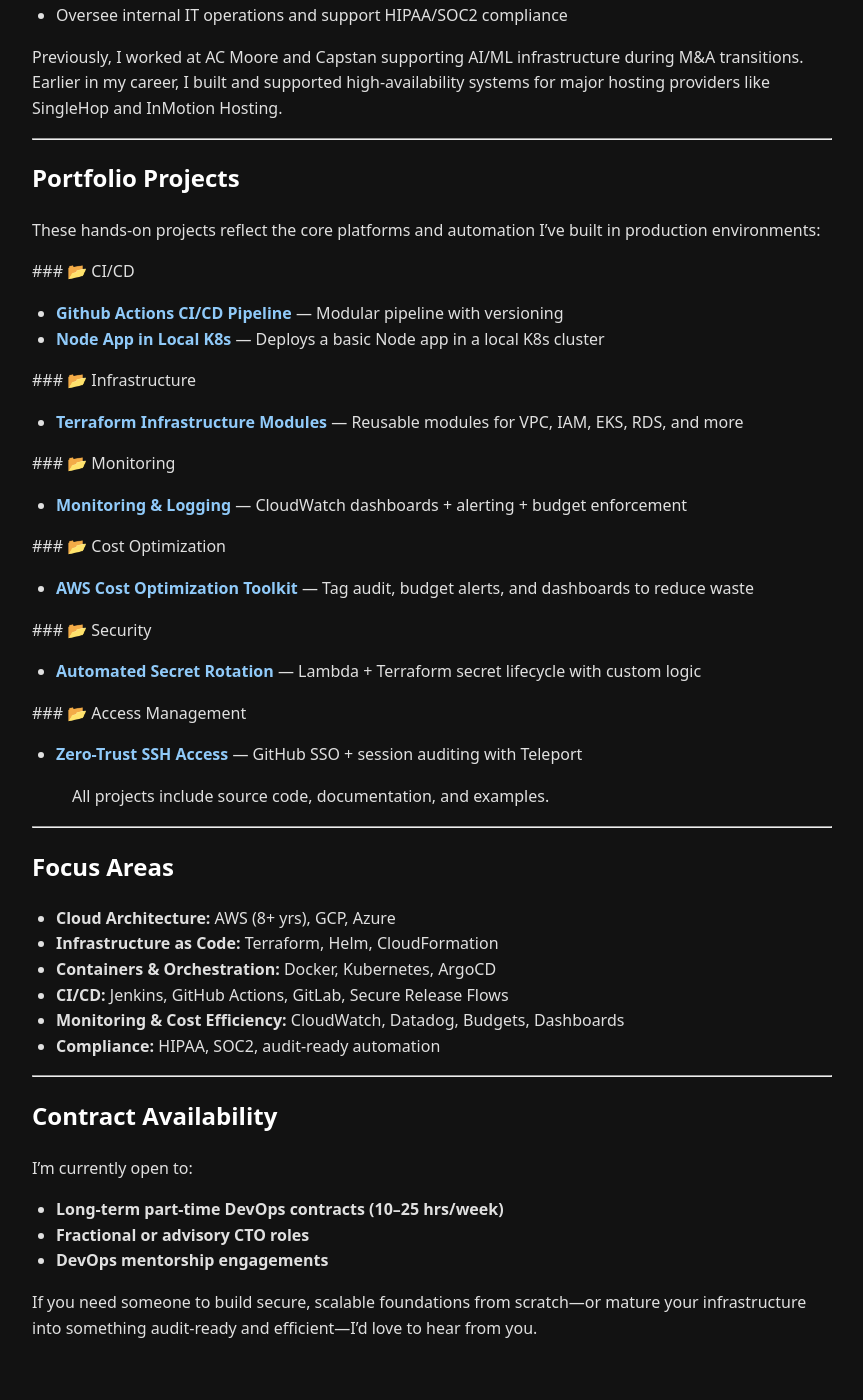
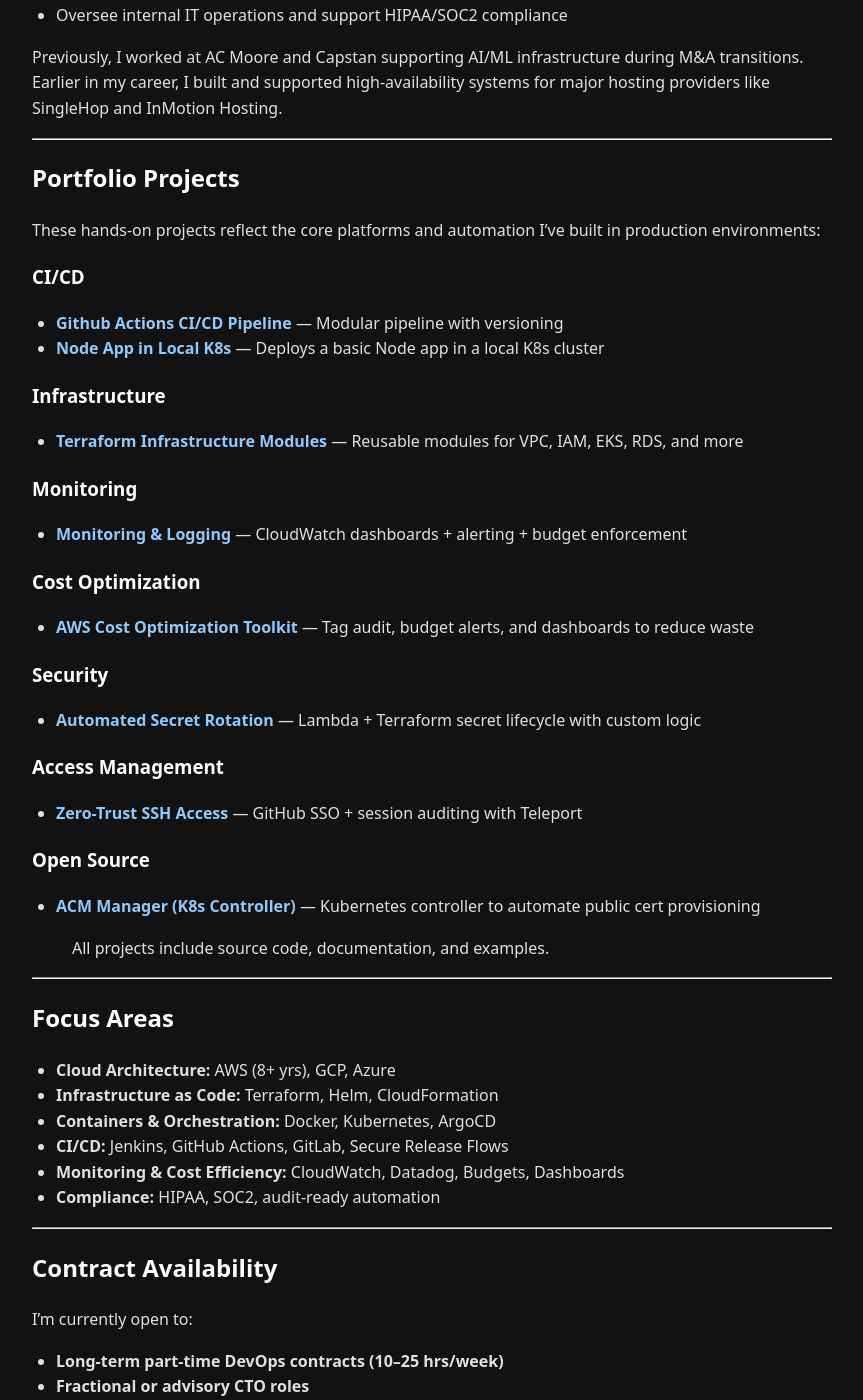
Before and after one commit to tedens/devops-portfolio, a Jekyll site: the page built from docs/index.md, in a window 1280 px wide and 1400 px high, scrolled down 495 px. Shown: the whole window, without its empty margins (208-1071 px from the left). Built offline with Jekyll 4.4.1, drawn with Linux system fonts in a browser that asks for light colours.

Commit message:
adding open source project to portfolio

```diff
--- a/docs/_data/projects.yaml
+++ b/docs/_data/projects.yaml
@@ -32,3 +32,8 @@
   path: /08-zero-trust-ssh/
   summary: GitHub SSO + session auditing with Teleport
   category: Access Management
+
+- title: ACM Manager (K8s Controller)
+  path: /11-acm-manager/
+  summary: Kubernetes controller to automate public cert provisioning
+  category: Open Source
--- a/docs/_layouts/page.html
+++ b/docs/_layouts/page.html
@@ -13,6 +13,11 @@
         <div class="dropdown">
           <button class="dropdown-button">Projects ▾</button>
           <div class="dropdown-content">
+            <div class="dropdown-section">
+              <div class="dropdown-label">Open Source Projects</div>
+              <a class="dropdown-item" href="{{ site.baseurl }}/11-acm-manager/">ACM Manager</a>
+
+            </div>
             <div class="dropdown-section">
               <div class="dropdown-label">CI/CD & Deployment</div>
               <a class="dropdown-item" href="{{ site.baseurl }}/01-ci-cd-pipeline/">Jenkins CI/CD</a>
--- a/docs/index.md
+++ b/docs/index.md
@@ -25,7 +25,7 @@
 
 {% assign grouped = site.data.projects | group_by: "category" %}
 {% for group in grouped %}
-  ### 📂 {{ group.name }}
+ <h3>{{ group.name }}</h3>
 
   <ul>
     {% for project in group.items %}
```
Also changed, not shown: 1 other file.
